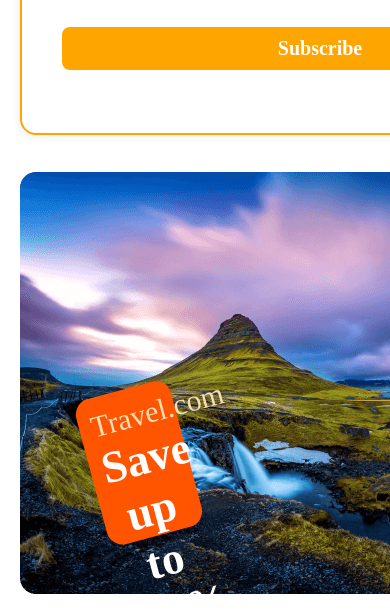
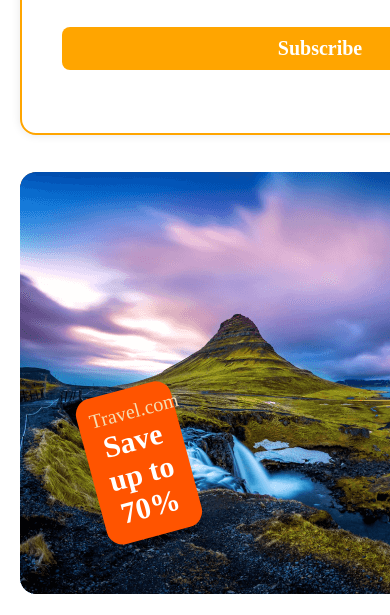
Before and after one commit to alarmanbejoy/My-second-Assignment, a plain HTML site: page index.html in a window 390 px wide. Shown: the part 6652-7267 px from the top of the page. Drawn offline with Linux system fonts and the light colour scheme.

Commit message:
last commit

```diff
--- a/style.css
+++ b/style.css
@@ -823,7 +823,16 @@ footer hr {
     justify-content: center;
     margin-left: 151px;
   }
-   .text-both {
+  .text-both {
+    border-radius: 16px;
+    background: #FF5400;
+    width: 25%;
+    height: 150px;
+    color: white;
+    text-align: center;
+    padding: 12px;
+      font-size: 20px;}
+
 
 
 }
```
